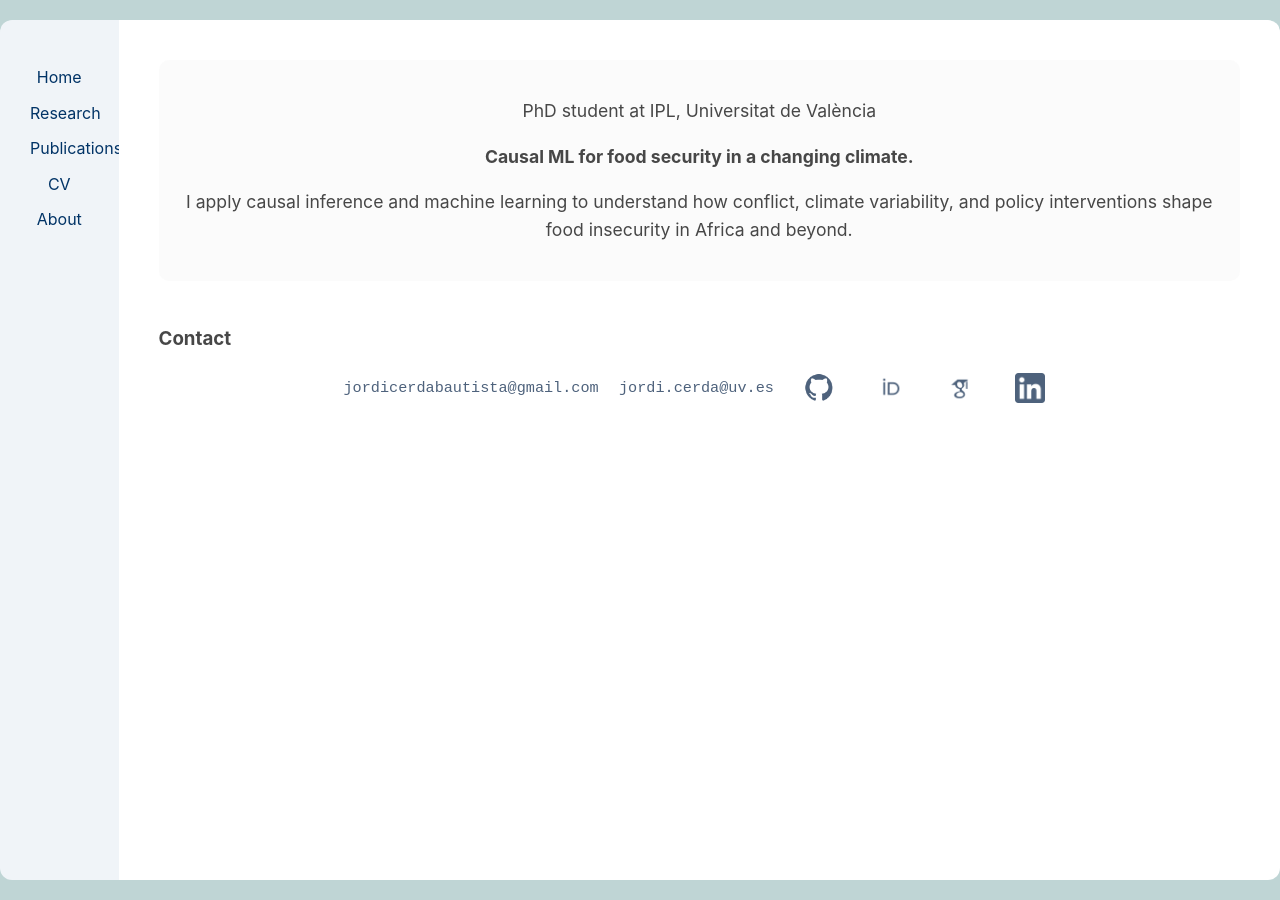
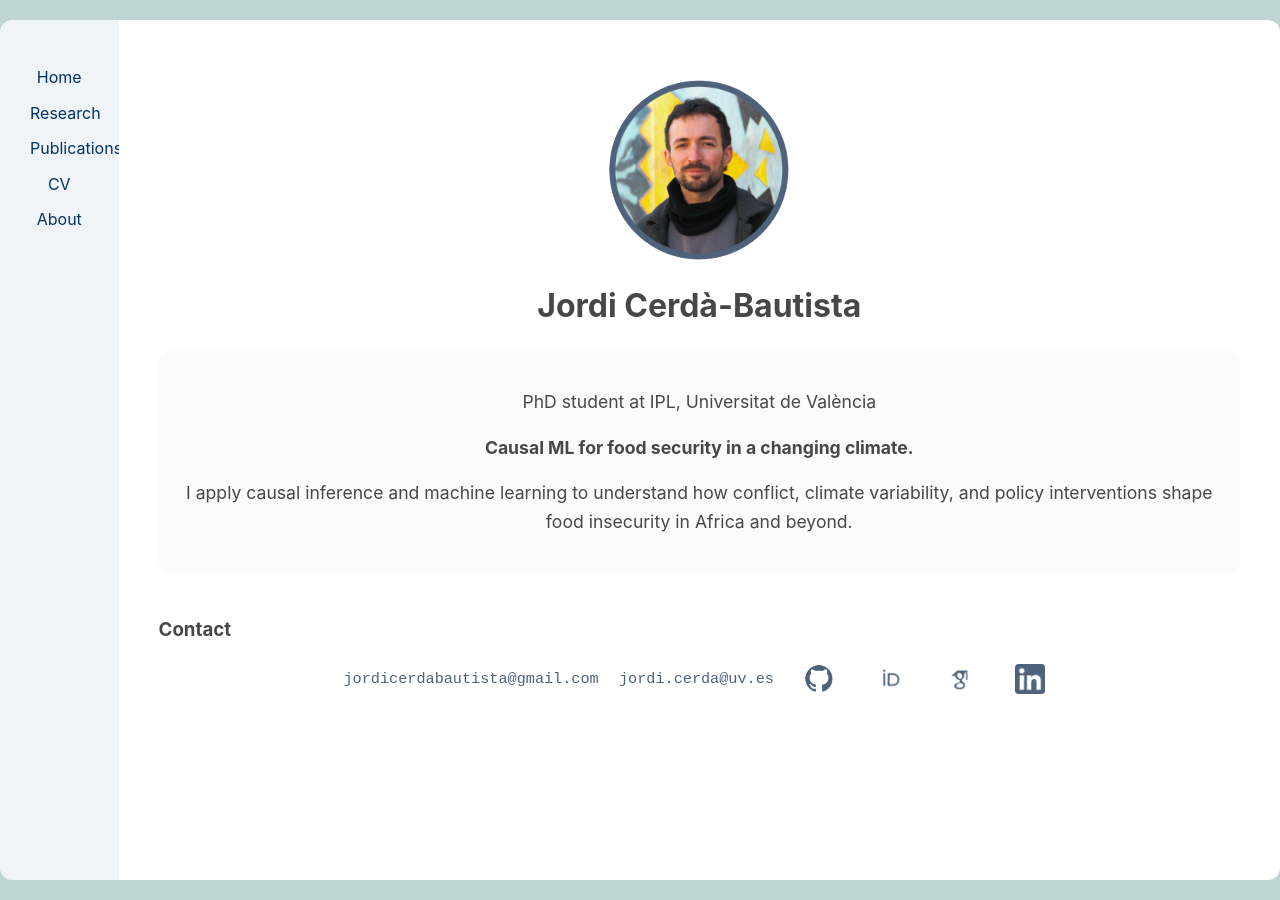
Before and after one commit to jordicbau/jordicbau.github.io, a Jekyll site: the page built from index.md, in a window 1280 px wide. Built offline with Jekyll 4.4.1, drawn with Linux system fonts in a browser that asks for light colours.

Commit message:
Update index.md

```diff
--- a/index.md
+++ b/index.md
@@ -2,7 +2,12 @@
 layout: default
 title: Jordi Cerdà-Bautista
 ---
-
+<section class="bio-horizontal">
+  <img class="profile-pic" src="{{ '/assets/images/profile.png' | relative_url }}" alt="Profile Picture">
+  <div class="bio-text">
+    <h1>Jordi Cerdà-Bautista</h1>
+  </div>
+</section>
 <section class="bio">
   <p>PhD student at IPL, Universitat de València</p>
   <p><strong>Causal ML for food security in a changing climate.</strong></p>
```
